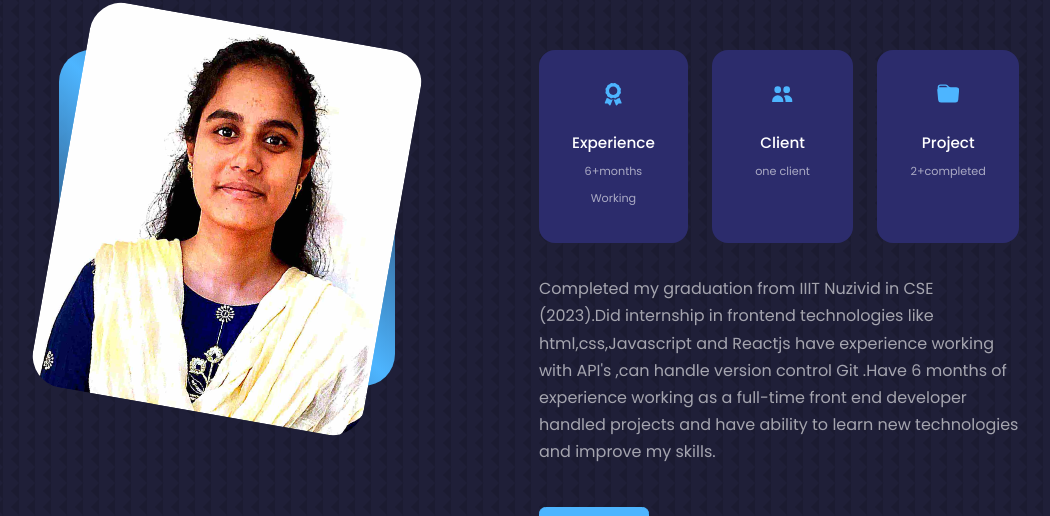
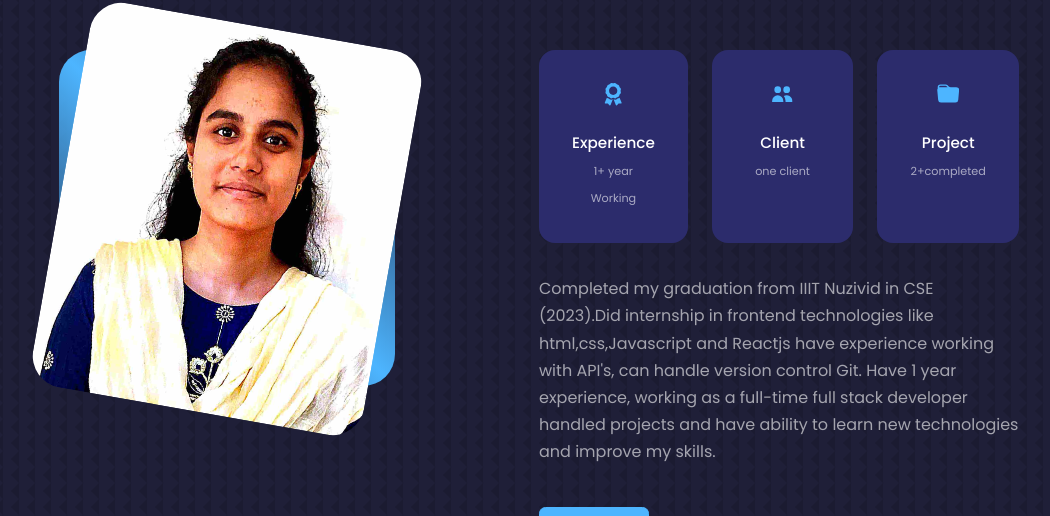
Before and after one commit to Tahaseen2002/webportfolio-react, a React (Create React App) app: page / in a window 1280 px wide. Shown: the part 989-1505 px from the top of the page, without its empty margins (101-1151 px from the left). Built offline with nearby package versions, Linux system fonts and the light colour scheme.

Commit message:
Update About.jsx

```diff
--- a/src/components/about/About.jsx
+++ b/src/components/about/About.jsx
@@ -20,7 +20,7 @@ const About = () => {
             <article className='about__card'>
               <FaAward className='about__icon' />
               <h5>Experience</h5>
-              <small>6+months Working</small>
+              <small>1+ year Working</small>
             </article>
             <article className='about__card'>
               <HiUsers className='about__icon' />
@@ -34,7 +34,7 @@ const About = () => {
             </article>
           </div>
           <p>Completed my graduation from IIIT Nuzivid in CSE (2023).Did internship in frontend technologies like html,css,Javascript and Reactjs have
-            experience working with API's ,can handle version control Git .Have 6 months of experience working as a full-time front end developer
+            experience working with API's, can handle version control Git. Have 1 year experience, working as a full-time full stack developer
             handled projects and have ability to learn new technologies and improve my skills.</p>
           <a href="#contact" className="btn btn-primary">Let's Talk</a>
         </div>
```
